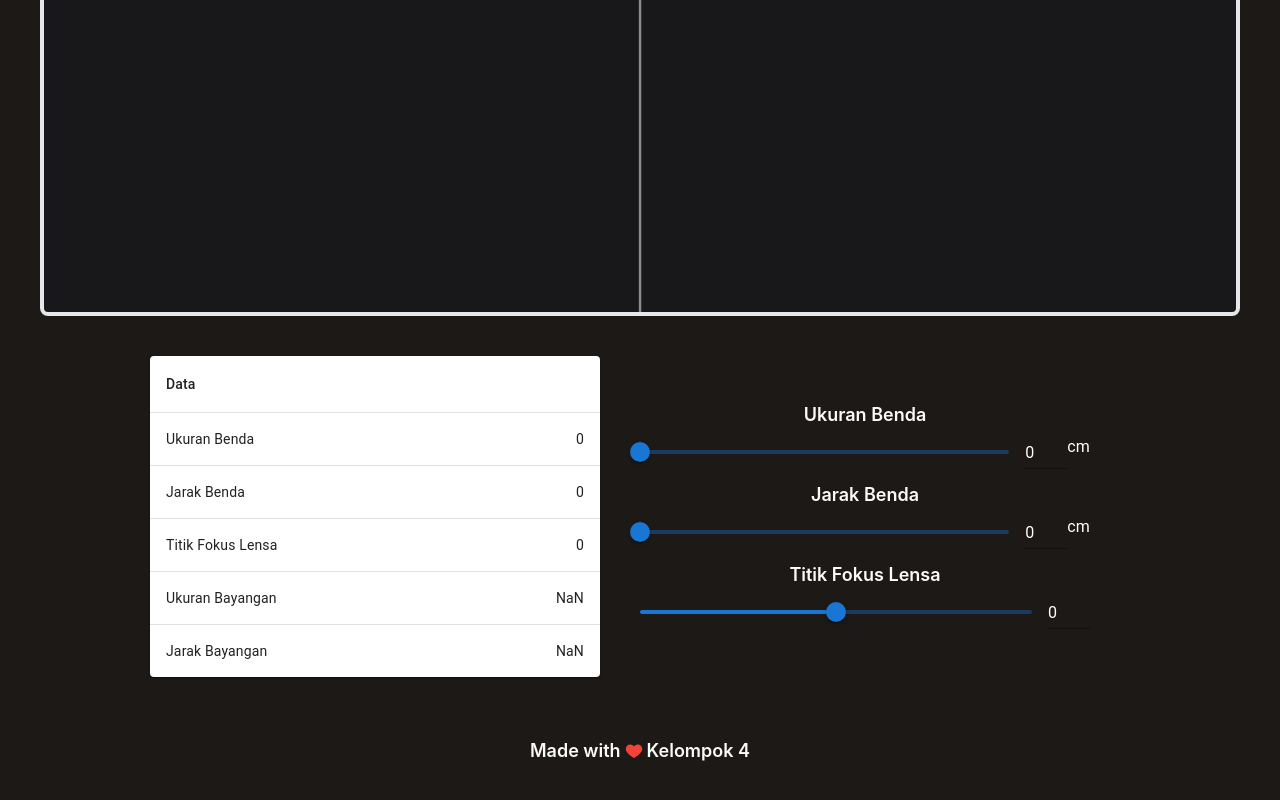
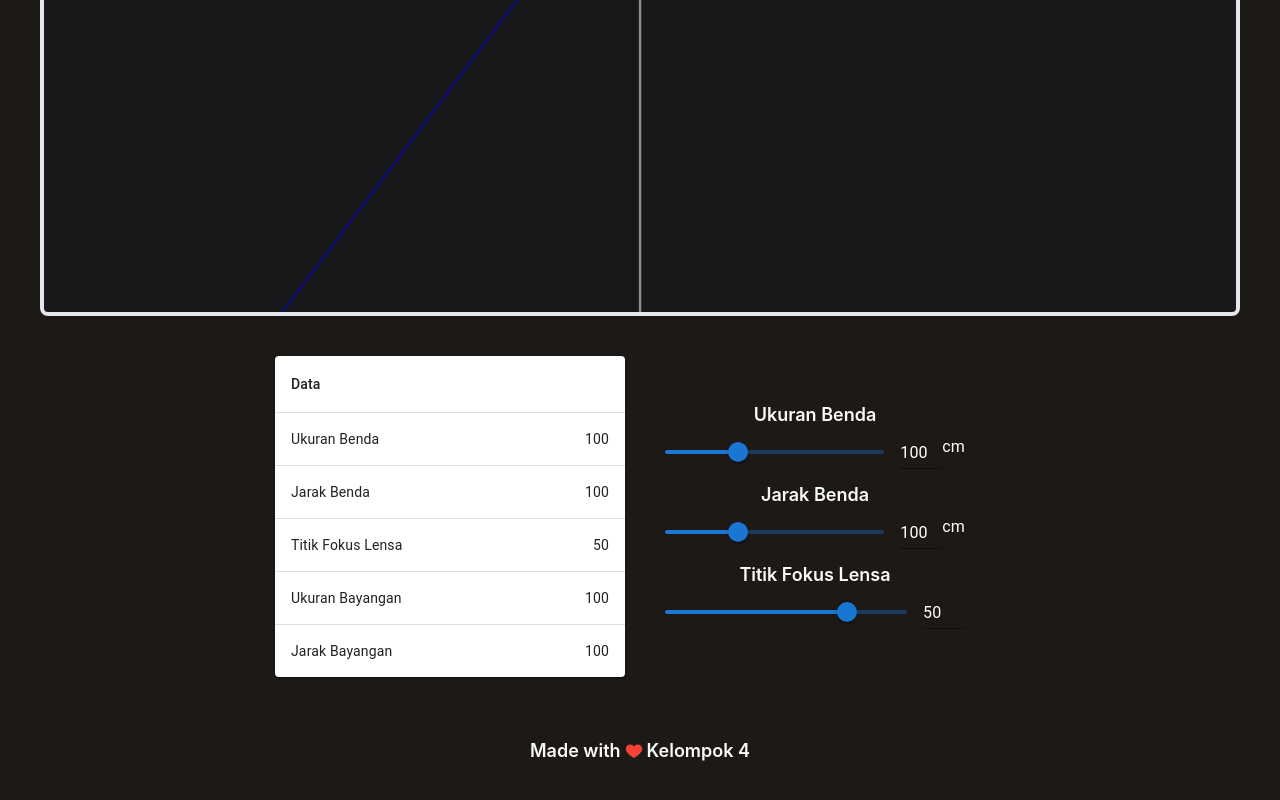
Before and after one commit to not-xygen/Aplikasi-Simulasi-Cermin-Cekung, a React (Create React App) app: page / in a window 1280 px wide. Shown: the part 620-1420 px from the top of the page. Built offline with nearby package versions, Linux system fonts and the light colour scheme.

Commit message:
Update 29/03/2022

```diff
--- a/src/App.js
+++ b/src/App.js
@@ -6,9 +6,9 @@ import { FcLike } from "react-icons/fc";
 import React from 'react';
 
 function App() {
-  const [tinggiBenda, setTinggiBenda] = React.useState(0)
-  const [jarakBenda, setJarakBenda] = React.useState(0)
-  const [titikFokus, setTitikFokus] = React.useState(0)
+  const [tinggiBenda, setTinggiBenda] = React.useState(100)
+  const [jarakBenda, setJarakBenda] = React.useState(100)
+  const [titikFokus, setTitikFokus] = React.useState(50)
   const [tinggiBayangan, setTinggiBayangan] = React.useState(0)
   const [jarakBayangan, setJarakBayangan] = React.useState(0)
 
--- a/src/components/Canvas.js
+++ b/src/components/Canvas.js
@@ -79,7 +79,7 @@ export default function Canvas(props) {
         const y = bendaY
 
         let titikBayanganX = 0
-        if (titikFokus < 0) {
+        if (hasilJarakBayangan < 0) {
             titikBayanganX = 1000
         }
 
@@ -97,6 +97,29 @@ export default function Canvas(props) {
         //Cahaya Lewat
         draw_line(ctx, point(titikBayanganX, bayanganY), point(titikX, bayanganY), 'blue')
         draw_line(ctx, point(titikX, bendaY), point(ddaX(titikX, bendaY, bayanganX, bayanganY), ddaY(titikX, bendaY, bayanganX, bayanganY)), 'blue')
+
+        //Pensil
+        if (jarakBenda > 0 && tinggiBenda > 0) {
+            draw_line(ctx, point(bendaX-10, bendaY), point(bendaX+10, bendaY), 'yellow')
+            draw_line(ctx, point(bendaX-10, bendaY), point(bendaX-10, titikY-10), 'yellow')
+            draw_line(ctx, point(bendaX-10, titikY-10), point(bendaX, titikY), 'yellow')
+            draw_line(ctx, point(bendaX+10, bendaY), point(bendaX+10, titikY-10), 'yellow')
+            draw_line(ctx, point(bendaX+10, titikY-10), point(bendaX, titikY), 'yellow')
+
+            //Bayangan
+            draw_line(ctx, point(bayanganX-10, bayanganY), point(bayanganX+10, bayanganY), 'yellow')
+            if (hasilJarakBayangan < 0 ) {
+                draw_line(ctx, point(bayanganX-10, bayanganY), point(bayanganX-10, titikY-10), 'yellow')
+                draw_line(ctx, point(bayanganX+10, bayanganY), point(bayanganX+10, titikY-10), 'yellow')
+                draw_line(ctx, point(bayanganX-10, titikY-10), point(bayanganX, titikY), 'yellow')
+                draw_line(ctx, point(bayanganX+10, titikY-10), point(bayanganX, titikY), 'yellow')
+            } if (hasilJarakBayangan > 0 ) {
+                draw_line(ctx, point(bayanganX-10, bayanganY), point(bayanganX-10, titikY+10), 'yellow')
+                draw_line(ctx, point(bayanganX+10, bayanganY), point(bayanganX+10, titikY+10), 'yellow')
+                draw_line(ctx, point(bayanganX-10, titikY+10), point(bayanganX, titikY), 'yellow')
+                draw_line(ctx, point(bayanganX+10, titikY+10), point(bayanganX, titikY), 'yellow')
+            }
+        }
     }
 
     useEffect(() => {
--- a/src/components/DataTable.js
+++ b/src/components/DataTable.js
@@ -28,7 +28,7 @@ export default function BasicTable(props) {
 
     return (
         <TableContainer component={Paper}>
-        <Table sx={{ minWidth: 450 }} aria-label="simple table">
+        <Table sx={{ minWidth: 350 }} aria-label="simple table">
             <TableHead>
             <TableRow>
                 <TableCell>Data</TableCell>
--- a/src/components/Slider.js
+++ b/src/components/Slider.js
@@ -35,7 +35,7 @@ export default function ContinuousSlider(props) {
   };
 
   return (
-    <Box sx={{ width: 450 }}>
+    <Box sx={{ minWidth: 300 }}>
       <Grid container spacing={2} alignItems="center">
         <Grid item xs>
           <Slider
```
